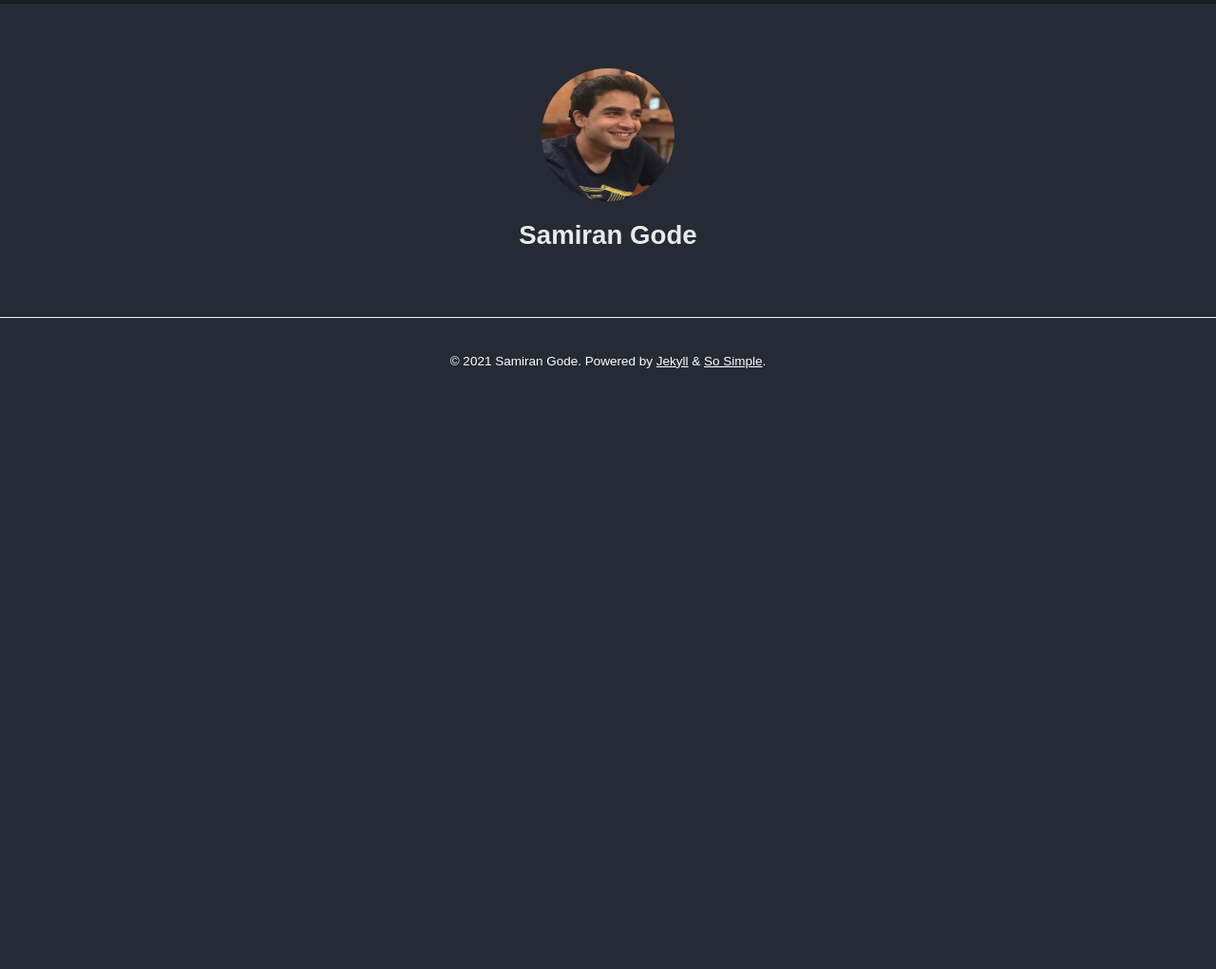
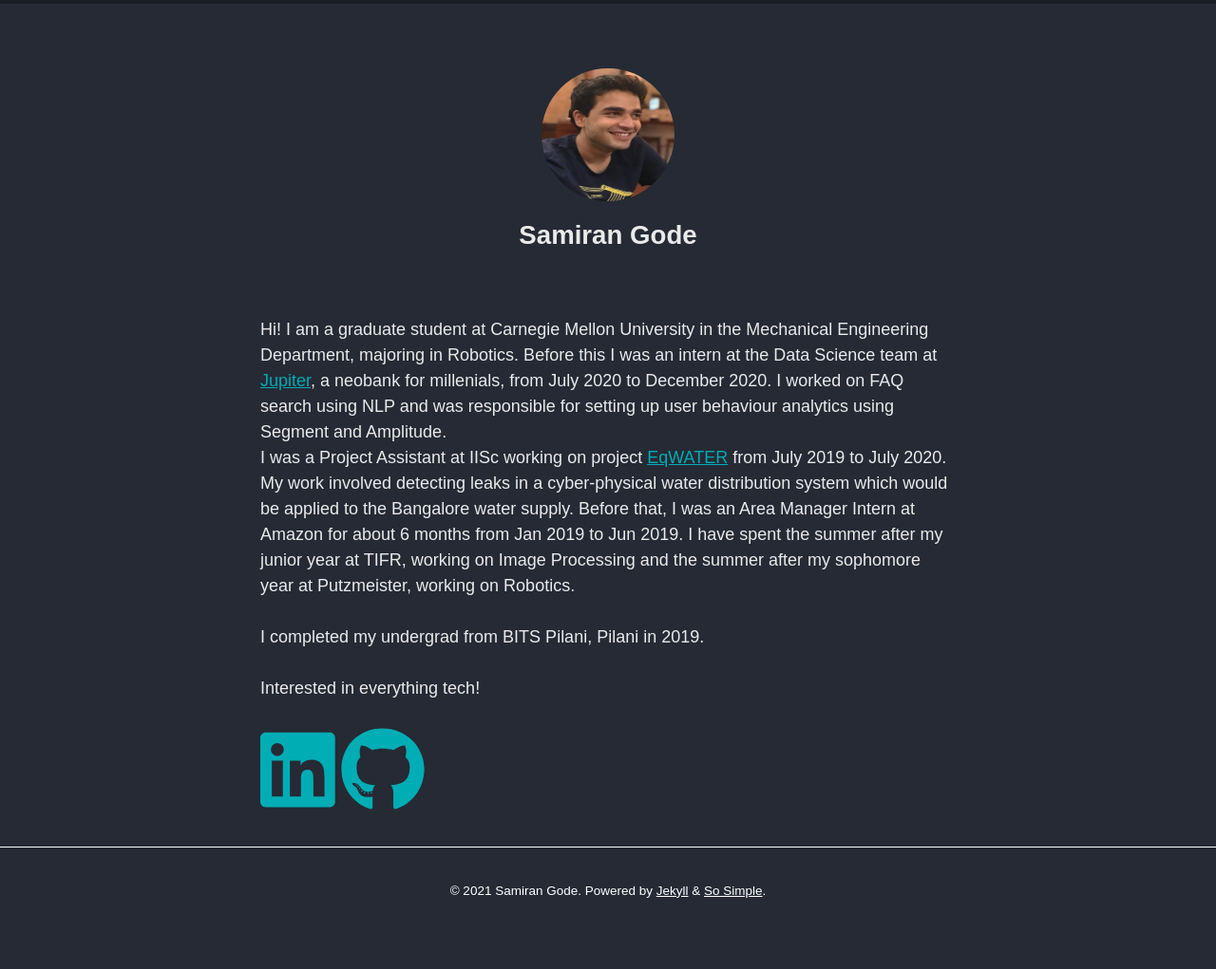
Before and after one commit to YashashGaurav/samirangode.github.io, a Jekyll site: the page built from index.markdown, in a window 1280 px wide. Shown: the whole page at 95% size. Built offline with Jekyll 4.4.1, drawn with Linux system fonts in a browser that asks for light colours; nearby versions of some CDN libraries; before the commit the page ends 900 px from its top, so only the background shows below that.

Commit message:
Update index.markdown

```diff
--- a/index.markdown
+++ b/index.markdown
@@ -4,3 +4,14 @@
 
 layout: home
 ---
+Hi! I am a graduate student at Carnegie Mellon University in the Mechanical Engineering Department, majoring in Robotics.
+Before this I was an intern at the Data Science team at [Jupiter](https://jupiter.money/), a neobank for millenials, from July 2020 to December 2020. I worked on FAQ search using NLP and was responsible for setting up user behaviour analytics using Segment and Amplitude.
+I was a Project Assistant at IISc working on project [EqWATER](https://imprint-india.org/intelligent-water-supply-network-monitoring-and-control-for-equitable-distribution-of-water-within-a-mega-city-eqwater) from July 2019 to July 2020. My work involved detecting leaks in a cyber-physical water distribution system which would be applied to the Bangalore water supply. Before that, I was an Area Manager Intern at Amazon for about 6 months from Jan 2019 to Jun 2019. I have spent the summer after my junior year at TIFR, working on Image Processing and the summer after my sophomore year at Putzmeister, working on Robotics.
+
+I completed my undergrad from BITS Pilani, Pilani in 2019.
+
+
+Interested in everything tech!
+
+
+[<i class="fab fa-linkedin fa-5x"></i>](https://in.linkedin.com/in/samiran-gode-901941178) [<i class="fab fa-github fa-5x"></i>](https://github.com/samirangode)
```
